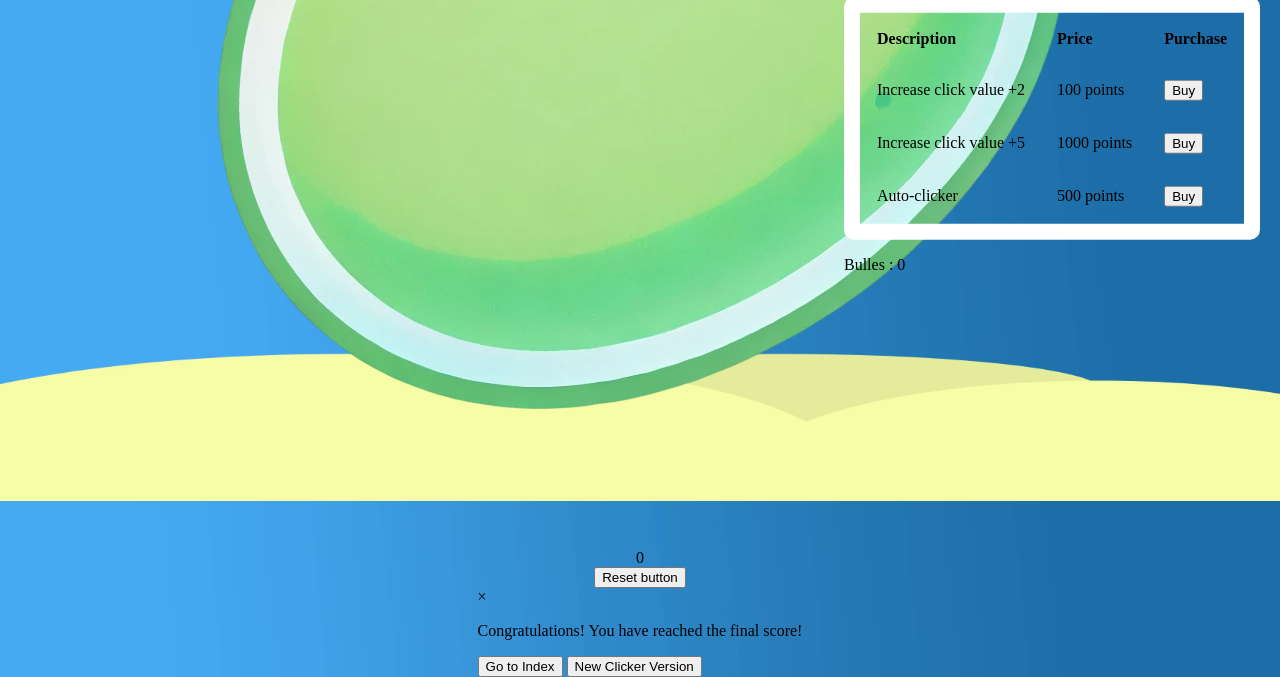
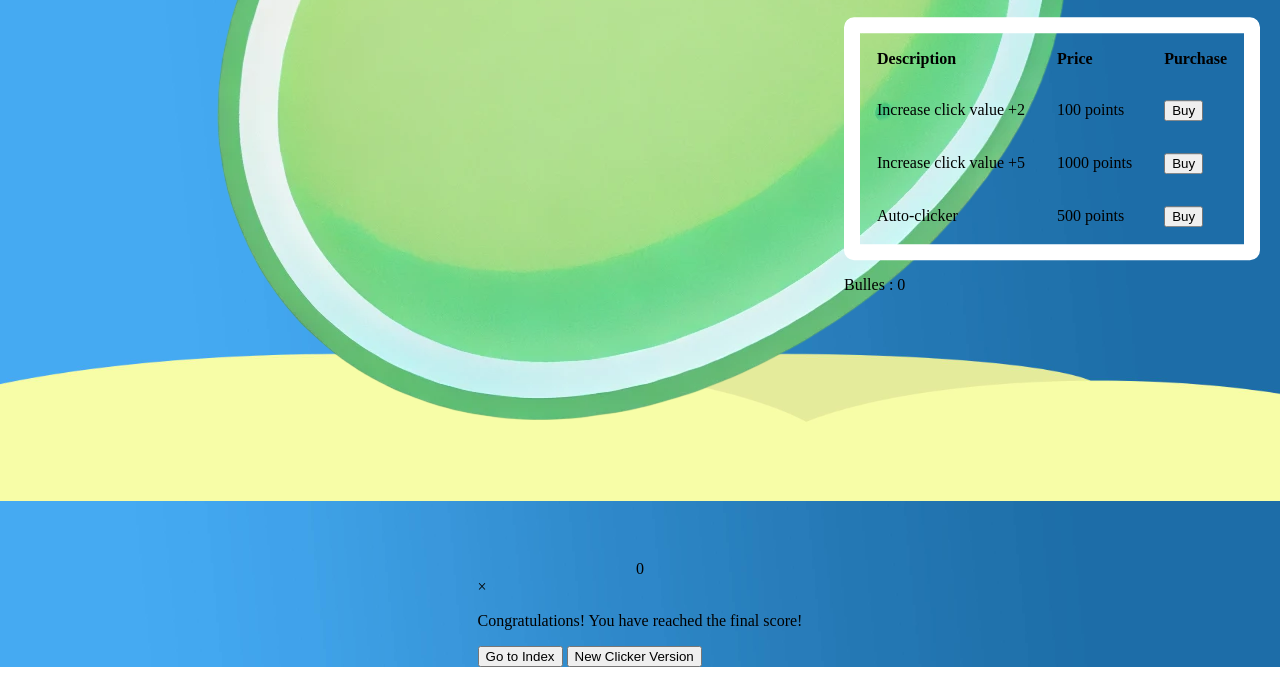
Before and after one commit to YvanSerikoff/CorpsAMer, a plain HTML site: page clickerCursed.html in a window 1280 px wide. Shown: the part 299-976 px from the top of the page. Drawn offline with Linux system fonts and the light colour scheme.

Commit message:
ca marche pas ca soule

```diff
--- a/assetsCursed/js/clicker/clickerCursed.js
+++ b/assetsCursed/js/clicker/clickerCursed.js
@@ -71,10 +71,6 @@ const scoreFinal = 1000000;
     body.style.backgroundImage = `url("${jpg}")`;
 }
 
-    function changePosPlancton(){
-
-    }
-
 plankton.classList.add('clicked');
 
 const resetButton = document.getElementById('reset-button');
--- a/clickerCursed.html
+++ b/clickerCursed.html
@@ -13,6 +13,7 @@
 <button id="toggleShopButton">Toggle Shop</button>
 <section id="shop">
   <h2>Shop</h2>
+    <button id="reset-button">Reset button</button>
   <table>
     <tr>
       <th>Upgrades</th>
@@ -36,9 +37,8 @@
     <p>Bulles : <span id="score">0</span></p>
 </section>
 <section id="Clicker">
-    <img alt="Plankton" id="plankton" src="assetsCursed/images/clicker/planton_clicker.png">
+    <img alt="Plankton" id="plankton" src="assets/images/clicker/planton_clicker.png">
     <span id="totalScore">0</span>
-    <button id="reset-button">Reset button</button>
 </section>
 
 <div id="winModal" class="modal">
```
Lines whose indentation alone changed are shown as unchanged.
